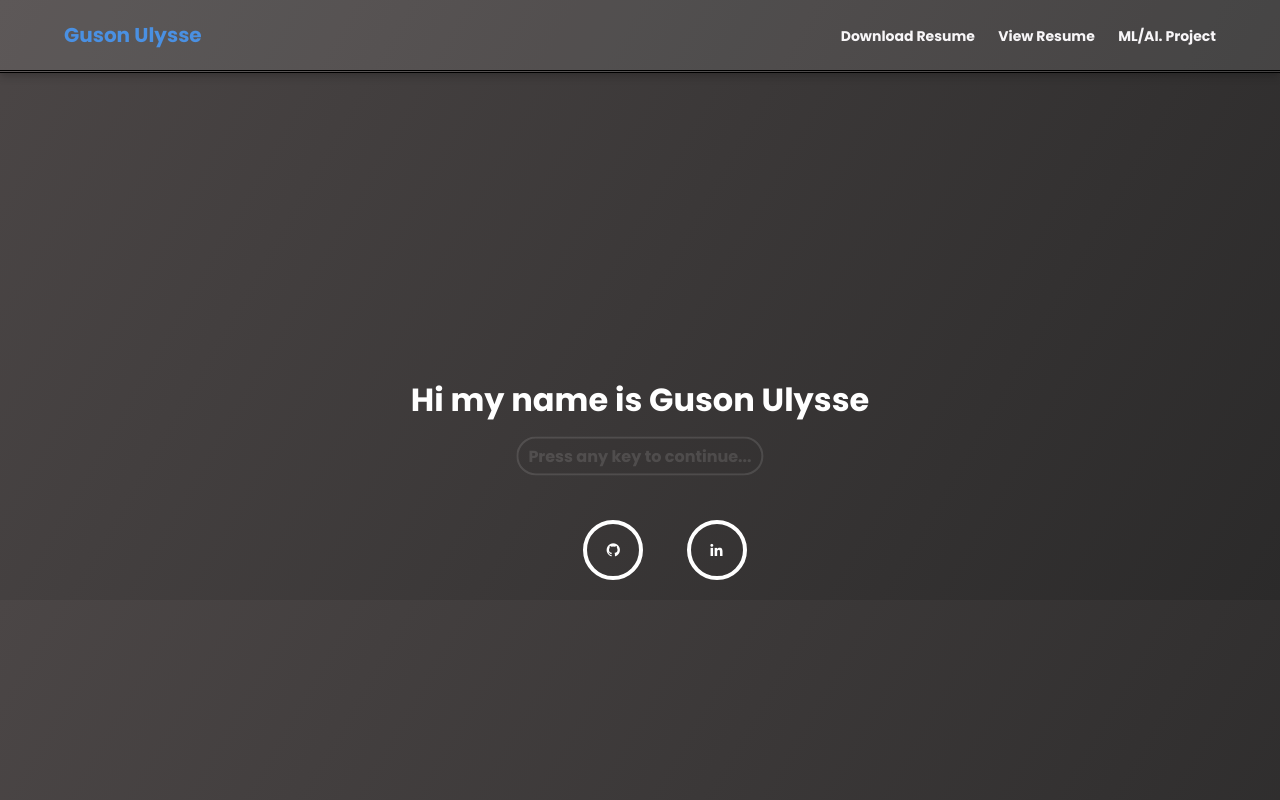
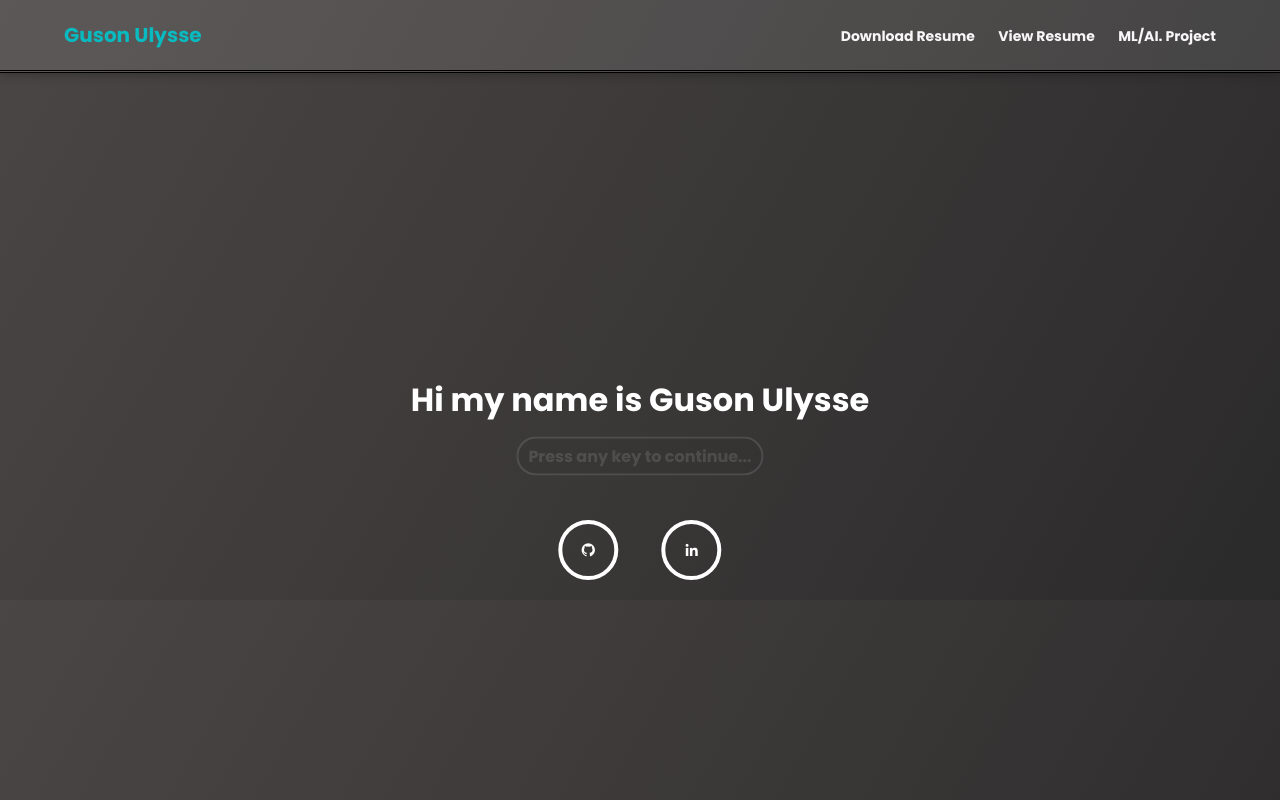
Before and after one commit to SonnyGU/Portfolio, a Django app: page / in a window 1280 px wide. Run offline with Django 4.2, Linux system fonts and the light colour scheme.

Commit message:
Changes name color and moves links over to the left

```diff
--- a/homepage/static/homepage/css/styles.css
+++ b/homepage/static/homepage/css/styles.css
@@ -54,7 +54,7 @@ body{
 
 .name {
     font-size: 20px;
-    color: #4A90E2;
+    color: #09bbc0;
     font-weight: 800;
     text-decoration: none;
     cursor: default;
@@ -127,9 +127,9 @@ body{
 
 .links {
     position: fixed;
-    left: 44%;
+    left: 50%;
     top: 70%;
-    transform: translateY(-50%);
+    transform: translate(-50%,-50%);
     text-align: center;
     padding-bottom: 20px;
 }
--- a/homepage/templates/homepage/home.html
+++ b/homepage/templates/homepage/home.html
@@ -19,17 +19,17 @@
         <a href="https://docs.google.com/document/d/1G8bKxLuGfLo02bhHwEH7sRO-eJkzn4eNzsGJLHsi6nc/export?format=pdf" download="Guson Ulysse resume SE v2"
            class="list">Download Resume</a>
         <a href=https://docs.google.com/document/d/1G8bKxLuGfLo02bhHwEH7sRO-eJkzn4eNzsGJLHsi6nc/edit?usp=sharing
-           class="list">View Resume</a>
+           class="list" target="_blank">View Resume</a>
         <a href="https://colab.research.google.com/drive/1Vx90sdC41tB-qXFVG_svyK_OD5E8dfdJ?usp=sharing"
-           class="list">ML/AI. Project</a>
+           class="list" target="_blank">ML/AI. Project</a>
     </nav>
 
 </header>
 <section class="home">
 <div class="description" id="introContainer">
     <div class="links">
-        <a href="https://github.com/SonnyGU" id="git"><i class='bx bxl-github'></i></a>
-        <a href="https://www.linkedin.com/in/gulysse/" id="link"><i class='bx bxl-linkedin' ></i></a>
+        <a href="https://github.com/SonnyGU" id="git" target="_blank"><i class='bx bxl-github'></i></a>
+        <a href="https://www.linkedin.com/in/gulysse/" id="link" target="_blank"><i class='bx bxl-linkedin' ></i></a>
     </div>
 </div>
 </section>
```
